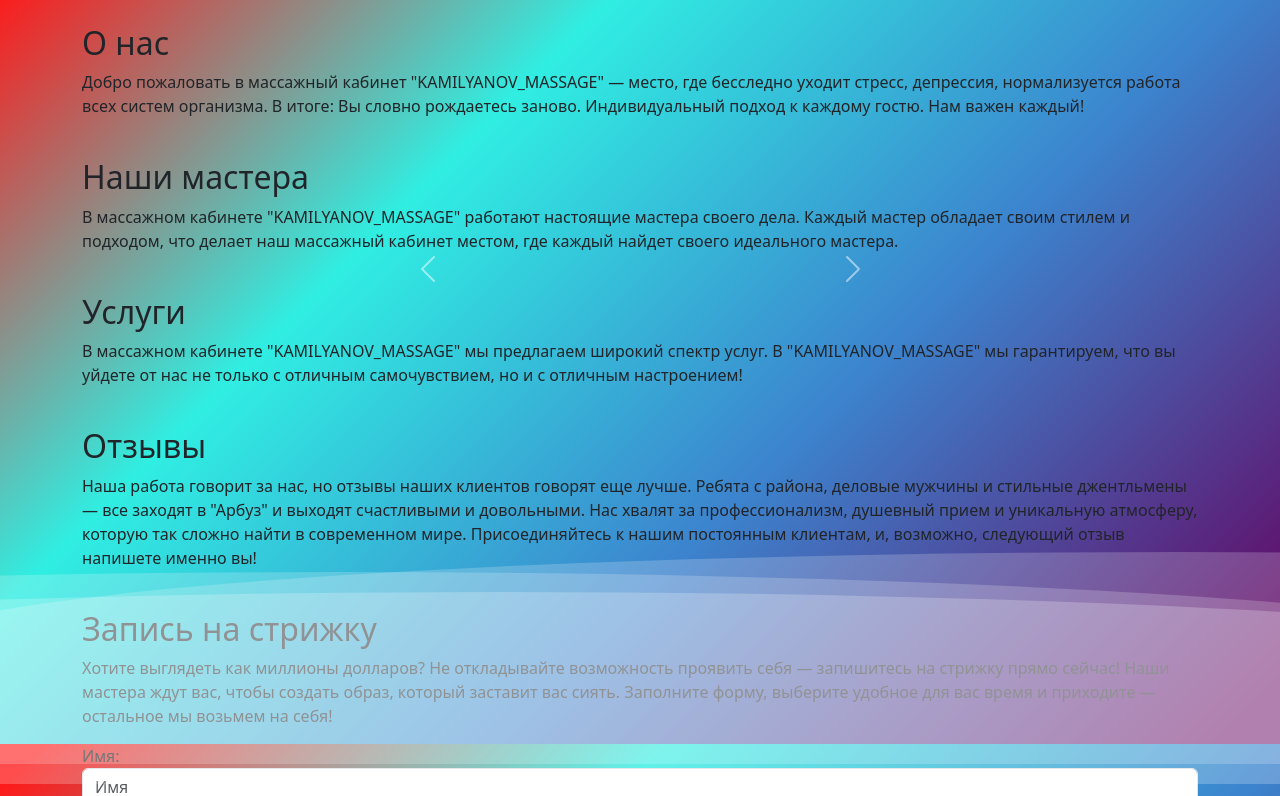
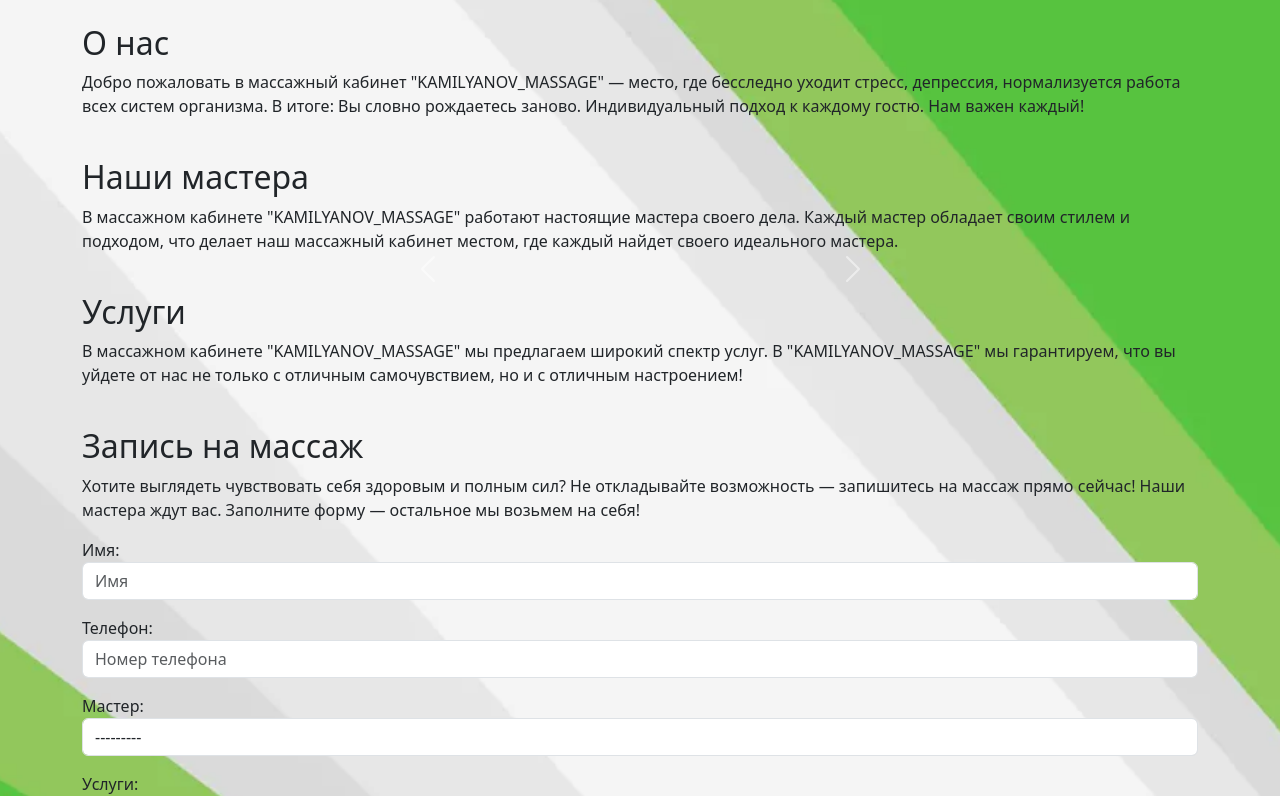
Before and after one commit to KamilyanovT/KAMILYANOV_MASSAGE, a Django app: page / in a window 1280 px wide. Shown: the part 56-852 px from the top of the page. Run offline with Django 5.2, Linux system fonts and the light colour scheme; data that the repository does not hold is empty.

Commit message:
Готовая к показу версия диплома(не проверенная)

```diff
--- a/cabinet/templates/base.html
+++ b/cabinet/templates/base.html
@@ -15,7 +15,9 @@
       href="{% static 'images\logo_diplom.png' %}"
       type="image/x-icon"
     />
-    <link rel="stylesheet" href="{% static 'css/body.css' %}" />
+    <link rel="stylesheet" href="{% static 'css\body.css' %}" />
+    <link rel="stylesheet" href="{% static 'css\html.css' %}" />
+    <link rel="stylesheet" href="{% static 'images\background.webp' %}" />
     <link
       href="https://cdn.jsdelivr.net/npm/bootstrap@5.3.3/dist/css/bootstrap.min.css"
       rel="stylesheet"
@@ -26,17 +28,6 @@
       rel="stylesheet"
       href="https://cdn.jsdelivr.net/npm/bootstrap-icons@1.11.3/font/bootstrap-icons.min.css"
     />
-
-
-  <style>
-    html {
-      scroll-behavior: smooth;
-  }
-    .carousel {
-      max-width: 500px
-
-    }
-  </style>
   </head>
   <body>
     <header class="sticky-top">{% block header %} {% endblock %}</header>
--- a/cabinet/templates/main.html
+++ b/cabinet/templates/main.html
@@ -1,10 +1,6 @@
 {% extends "base.html" %}
+{% load static%}
 {% block header %}
-<div>
-  <div class="wave"></div>
-  <div class="wave"></div>
-  <div class="wave"></div>
-</div>
 <nav class="navbar navbar-expand-lg navbar-light bg-body-tertiary">
   <div class="container-fluid">
     <a class="navbar-brand" href="#">Массажный кабинет "KAMILYANOV_MASSAGE"</a>
@@ -89,17 +85,10 @@
       </ol>
     </section>
 
-    <section id="reviews" class="col-12 mb-4">
-      <h2>Отзывы</h2>
+    <section id="orderForm" class="col-12 mb-4">
+      <h2>Запись на массаж</h2>
       <p>
-        Наша работа говорит за нас, но отзывы наших клиентов говорят еще лучше. Ребята с района, деловые мужчины и стильные джентльмены — все заходят в "Арбуз" и выходят счастливыми и довольными. Нас хвалят за профессионализм, душевный прием и уникальную атмосферу, которую так сложно найти в современном мире. Присоединяйтесь к нашим постоянным клиентам, и, возможно, следующий отзыв напишете именно вы!
-      </p>
-    </section>
-
-    <section id="orderForm" class="col-12 mb-4">
-      <h2>Запись на стрижку</h2>
-      <p>
-        Хотите выглядеть как миллионы долларов? Не откладывайте возможность проявить себя — запишитесь на стрижку прямо сейчас! Наши мастера ждут вас, чтобы создать образ, который заставит вас сиять. Заполните форму, выберите удобное для вас время и приходите — остальное мы возьмем на себя!
+        Хотите выглядеть чувствовать себя здоровым и полным сил? Не откладывайте возможность — запишитесь на массаж прямо сейчас! Наши мастера ждут вас. Заполните форму — остальное мы возьмем на себя!
       </p>
       <form action="" method="post">
         {% csrf_token %}
@@ -111,40 +100,6 @@
   </div>
 </div>
 
-<script>
-  async function fetchServices(masterId) {
-      const url = `/get_services_by_master/${masterId}/`;
-      const response = await fetch(url);
-      const data = await response.json();
-      return data.services;
-  }
-
-  function updateServiceOptions(services) {
-      const serviceSelect = document.getElementById("id_services");
-
-      serviceSelect.innerHTML = "";
-
-      services.forEach(function (service) {
-          const option = document.createElement("option");
-          option.value = service.id;
-          option.text = service.name;
-          serviceSelect.appendChild(option);
-      });
-  }
-
-  function setupServiceSelectListener() {
-      const masterSelect = document.getElementById("id_master");
-
-      masterSelect.addEventListener("change", async function () {
-          const masterId = masterSelect.value;
-          const services = await fetchServices(masterId);
-          updateServiceOptions(services);
-      });
-  }
-
-  document.addEventListener("DOMContentLoaded", function () {
-      setupServiceSelectListener();
-  });
-  </script>
+<script type="text/javascript" src={% static "js/form.js" %}></script>
 
 {% endblock %}
--- a/static/css/body.css
+++ b/static/css/body.css
@@ -1,69 +1,6 @@
 body {
-  margin: auto;
-  font-family: -apple-system, BlinkMacSystemFont, sans-serif;
-  overflow: auto;
-  background: linear-gradient(315deg, rgba(101,0,94,1) 3%, rgba(60,132,206,1) 38%, rgba(48,238,226,1) 68%, rgba(255,25,25,1) 98%);
-  animation: gradient 15s ease infinite;
-  background-size: 400% 400%;
-  background-attachment: fixed;
+  background-image: url('../images/background.webp');
+  background-size: cover;
+  background-repeat: no-repeat;
+  background-position: center;
 }
-
-@keyframes gradient {
-  0% {
-      background-position: 0% 0%;
-  }
-  50% {
-      background-position: 100% 100%;
-  }
-  100% {
-      background-position: 0% 0%;
-  }
-}
-
-.wave {
-  background: rgb(255 255 255 / 25%);
-  border-radius: 1000% 1000% 0 0;
-  position: fixed;
-  width: 200%;
-  height: 12em;
-  animation: wave 10s -3s linear infinite;
-  transform: translate3d(0, 0, 0);
-  opacity: 0.8;
-  bottom: 0;
-  left: 0;
-  z-index: -1;
-}
-
-.wave:nth-of-type(2) {
-  bottom: -1.25em;
-  animation: wave 18s linear reverse infinite;
-  opacity: 0.8;
-}
-
-.wave:nth-of-type(3) {
-  bottom: -2.5em;
-  animation: wave 20s -1s reverse infinite;
-  opacity: 0.9;
-}
-
-@keyframes wave {
-  2% {
-      transform: translateX(1);
-  }
-
-  25% {
-      transform: translateX(-25%);
-  }
-
-  50% {
-      transform: translateX(-50%);
-  }
-
-  75% {
-      transform: translateX(-25%);
-  }
-
-  100% {
-      transform: translateX(1);
-  }
-}
--- /dev/null
+++ b/static/css/html.css
@@ -0,0 +1,7 @@
+html {
+    scroll-behavior: smooth;
+}
+.carousel {
+    max-width: 500px
+
+  }
```
Also changed, not shown: static/css/footer.css (deleted, +0 -18 lines), static/js/form.js (added, +33 -0 lines), static/images/background.webp (added).
